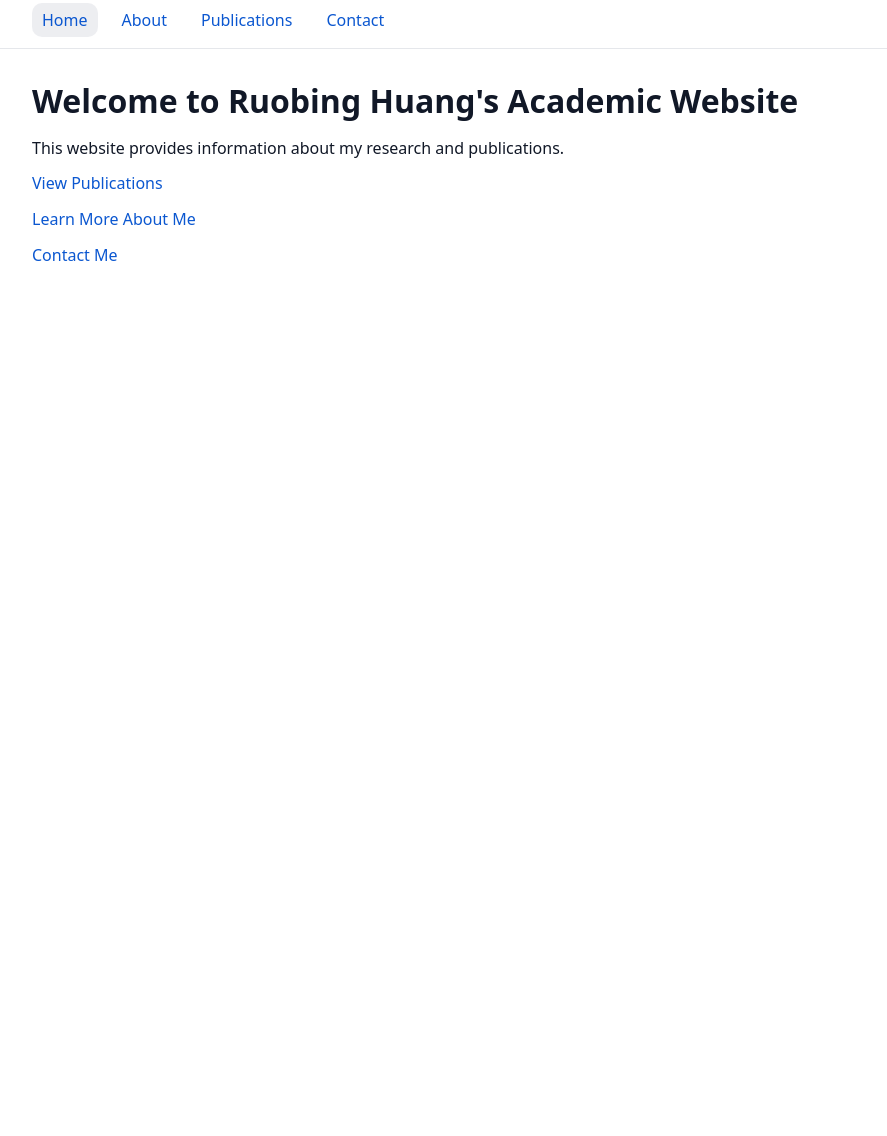
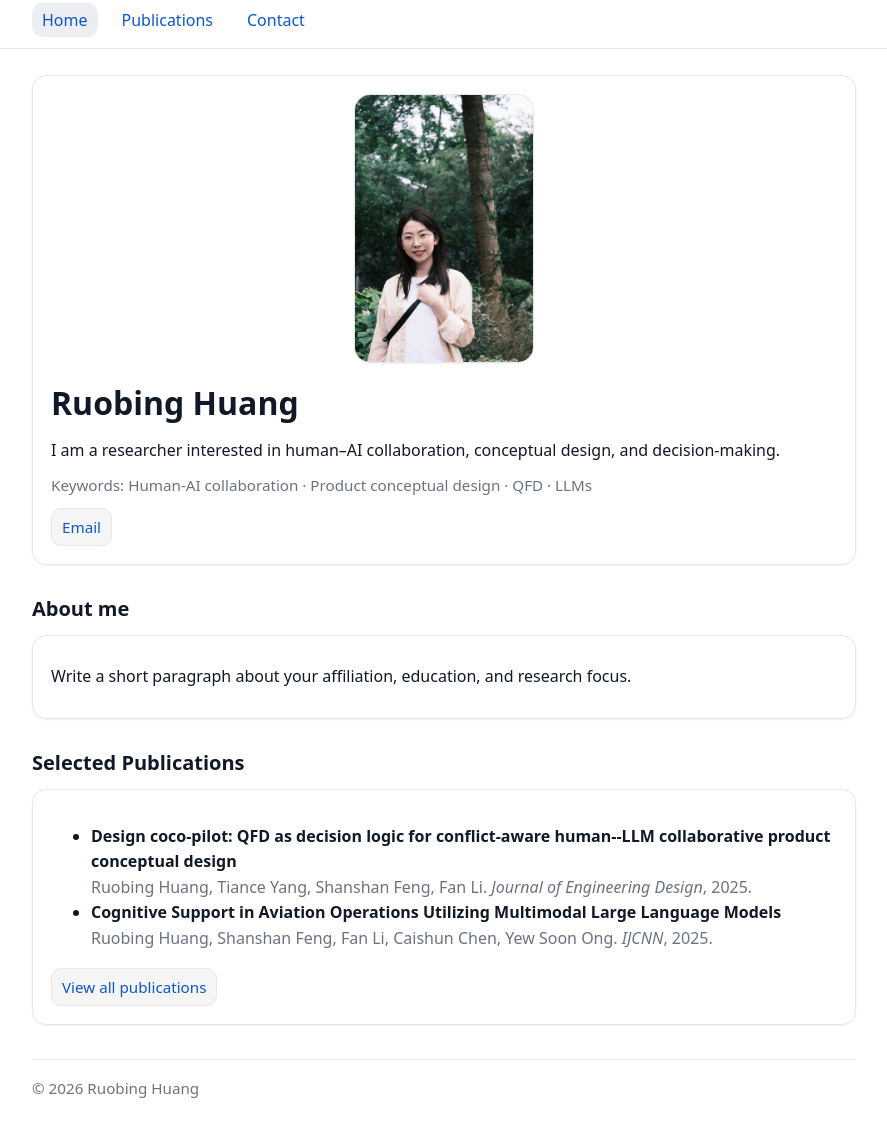
Before and after one commit to RuobingHuang/RuobingHuang.github.io, a website: page index.html in a window 1280 px wide. Shown: the part 6-1142 px from the top of the page, without its empty margins (196-1083 px from the left). Before the commit the page ends 800 px from the top, so only its background shows below. Drawn offline with Linux system fonts and the light colour scheme.

Commit message:
Refactor index.html for improved structure and content

```diff
--- a/index.html
+++ b/index.html
@@ -1,29 +1,95 @@
 <!DOCTYPE html>
 <html lang="en">
 <head>
-    <meta charset="UTF-8">
-    <meta name="viewport" content="width=device-width, initial-scale=1.0">
-    <link rel="stylesheet" href="assets/style.css">
-    <title>Home - Ruobing Huang</title>
+  <meta charset="UTF-8" />
+  <meta name="viewport" content="width=device-width,initial-scale=1" />
+  <link rel="stylesheet" href="assets/style.css" />
+  <title>Ruobing Huang</title>
 </head>
 <body>
 <header>
   <nav>
     <ul>
       <li><a href="index.html">Home</a></li>
-                <li><a href="about.html">About</a></li>
       <li><a href="publications.html">Publications</a></li>
       <li><a href="contact.html">Contact</a></li>
+      <!-- 如果你还想保留 about.html，就取消注释下一行
+      <li><a href="about.html">About</a></li>
+      -->
     </ul>
   </nav>
 </header>
+
 <main>
-        <h1>Welcome to Ruobing Huang's Academic Website</h1>
-        <p>This website provides information about my research and publications.</p>
-        <p><a href="publications.html">View Publications</a></p>
-        <p><a href="about.html">Learn More About Me</a></p>
-        <p><a href="contact.html">Contact Me</a></p>
+  <div class="card home-hero">
+    <div class="home-hero-left">
+      <img class="profile-photo" src="assets/img/hrb.jpg" alt="Ruobing Huang">
+    </div>
+
+    <div class="home-hero-right">
+      <h1 style="margin-top:0;">Ruobing Huang</h1>
+
+      <p>
+        <!-- TODO: 这里改成你的 1-2 句简介 -->
+        I am a researcher interested in human–AI collaboration, conceptual design, and decision-making.
+      </p>
+
+      <p class="small">
+        <!-- TODO: 这里改成你的关键词/单位 -->
+        Keywords: Human-AI collaboration · Product conceptual design · QFD · LLMs
+      </p>
+
+      <div class="home-links">
+        <a class="btn" href="mailto:ruobing.huang@connect.polyu.hk">Email</a>
+        <!-- 可选按钮：取消注释并填链接 -->
+        <!-- <a class="btn" href="https://scholar.google.com/">Google Scholar</a> -->
+        <!-- <a class="btn" href="https://github.com/RuobingHuang">GitHub</a> -->
+        <!-- <a class="btn" href="assets/cv.pdf">CV</a> -->
+      </div>
+    </div>
+  </div>
+
+  <h2>About me</h2>
+  <div class="card">
+    <p>
+      <!-- TODO: 把这里替换成你的个人简介 -->
+      Write a short paragraph about your affiliation, education, and research focus.
+    </p>
+  </div>
+
+  <h2>Selected Publications</h2>
+  <div class="card">
+    <ul class="pub-list">
+      <li>
+        <div class="pub-title">
+          Design coco-pilot: QFD as decision logic for conflict-aware human--LLM collaborative product conceptual design
+        </div>
+        <div class="pub-meta">
+          Ruobing Huang, Tiance Yang, Shanshan Feng, Fan Li. <em>Journal of Engineering Design</em>, 2025.
+        </div>
+      </li>
+
+      <li>
+        <div class="pub-title">
+          Cognitive Support in Aviation Operations Utilizing Multimodal Large Language Models
+        </div>
+        <div class="pub-meta">
+          Ruobing Huang, Shanshan Feng, Fan Li, Caishun Chen, Yew Soon Ong. <em>IJCNN</em>, 2025.
+        </div>
+      </li>
+    </ul>
+
+    <div style="margin-top:12px;">
+      <a class="btn" href="publications.html">View all publications</a>
+    </div>
+  </div>
+
+  <div class="footer">
+    © <span id="y"></span> Ruobing Huang
+  </div>
 </main>
+
 <script src="assets/site.js"></script>
+<script>document.getElementById("y").textContent = new Date().getFullYear();</script>
 </body>
 </html>
```
Lines whose indentation alone changed are shown as unchanged.
